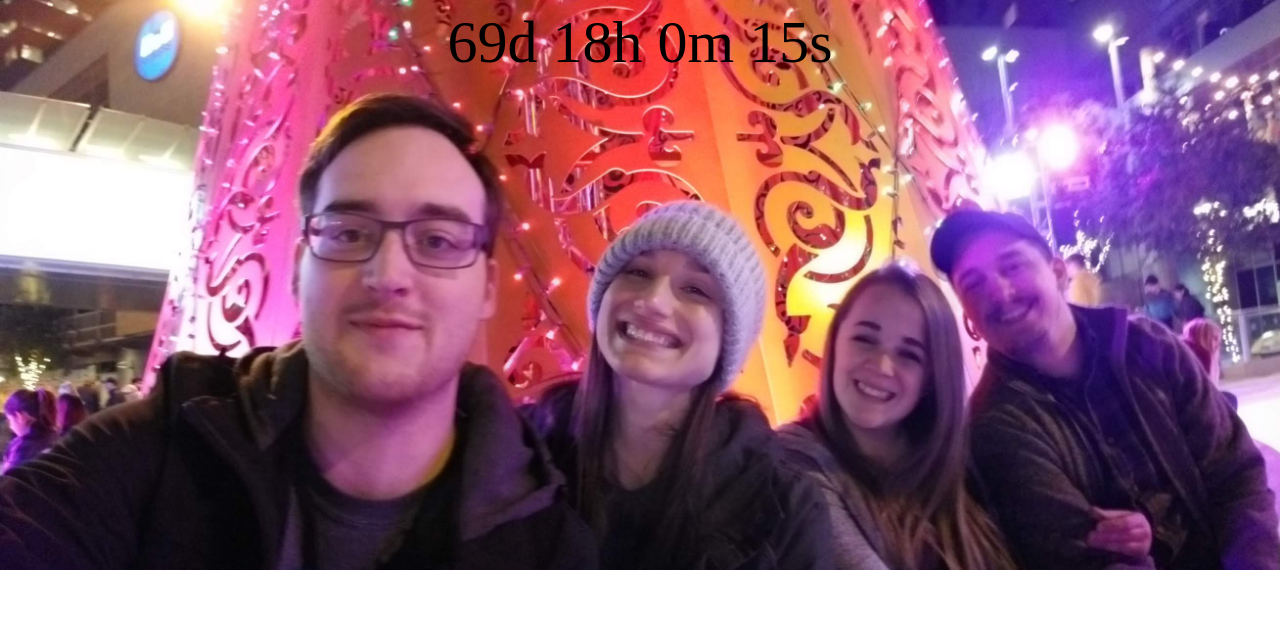
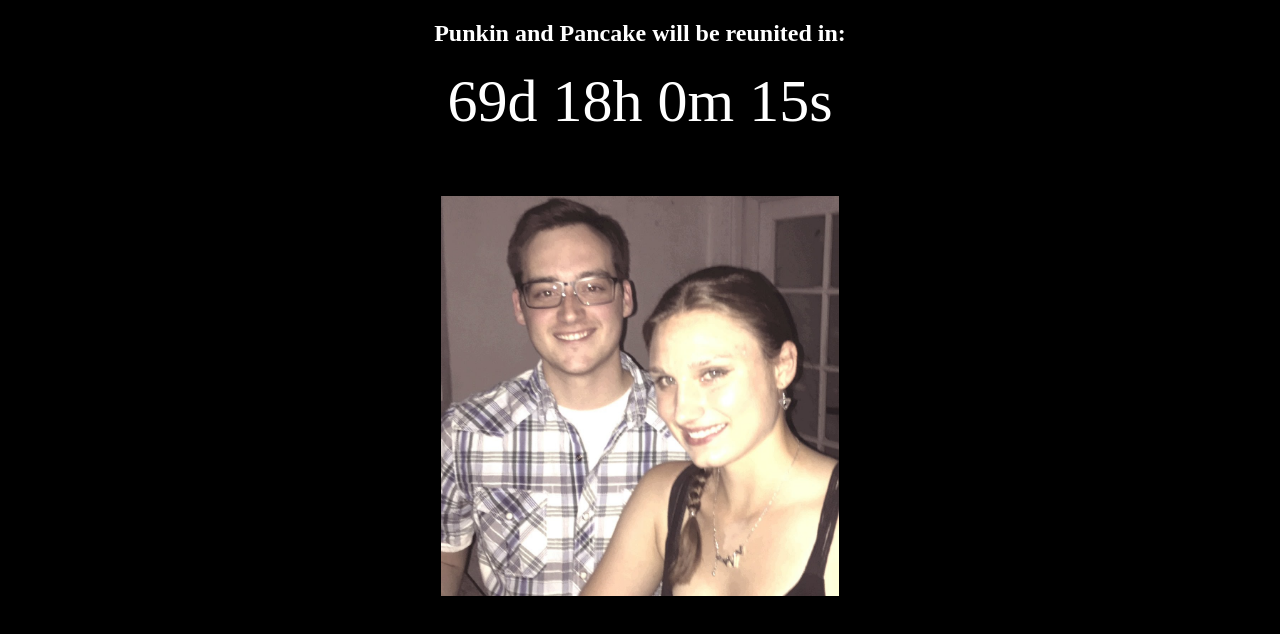
Before and after one commit to Chambrse/ReunionTimer, a plain HTML site: page index.html in a window 1280 px wide. Drawn offline with nearby package versions, Linux system fonts and the light colour scheme; no server answers.

Commit message:
finishing touches on mvp

```diff
--- a/index.html
+++ b/index.html
@@ -1,5 +1,6 @@
 <!DOCTYPE HTML>
 <html>
+
 <head>
     <meta name="viewport" content="width=device-width, initial-scale=1">
     <style>
@@ -11,41 +12,52 @@ p {
         }
 
         body {
-    height: 100%;
-    background-image: url('./images/20181215_201114.jpg');
-    background-repeat: no-repeat;
-    background-clip: content-box;
-    background-size: 100%;
+            background-color: black;
+        }
+
+        .white {
+            color: white;
+            text-align: center;
+        }
+
+        #image {
+            height: 50vh;
+        }
+
+        #images {
+            display: flex;
+            justify-content: center;
         }
     </style>
-<script
-  src="https://code.jquery.com/jquery-3.3.1.min.js"
-  integrity="sha256-FgpCb/KJQlLNfOu91ta32o/NMZxltwRo8QtmkMRdAu8="
+    <script src="https://code.jquery.com/jquery-3.3.1.min.js" integrity="sha256-FgpCb/KJQlLNfOu91ta32o/NMZxltwRo8QtmkMRdAu8="
         crossorigin="anonymous"></script>
 </head>
+
 <body>
+    <div class="container">
+        <div class="row jumbrotron">
+            <h2 class="white">Punkin and Pancake will be reunited in:</h2>
+            <p id="demo" class="white"></p>
+        </div>
+        <div class="row align-content-center">
+            <div id="images">
+                <img id="image" src="./images/1.jpg" />
+            </div>
+        </div>
+    </div>
 
-<p id="demo"></p>
 
     <script>
         // Set the date we're counting down to
         var countDownDate = new Date("Jun 7, 2019 12:00:00").getTime();
+        let numberOfImages = 18;
+        let slideshowInterval = setInterval(function () {
+            let imagePath = './images/' + Math.ceil(Math.random() * numberOfImages) + '.jpg';
+            console.log(imagePath);
+            $('#image').attr("src", imagePath);
+        }, 10000)
 
-$.ajax({
-    url : './images',
-    success: function (data) {
-        $(data).find("a").attr("href", function (i, val) {
-            if( val.match(/\.(jpe?g|png|gif)$/) ) {
-                $("body").append( "<img src='"+ folder + val +"'>" );
-            }
-        });
-    }
-});
-
-// Update the count down every 1 second
-var x = setInterval(function() {
-
-  // Get todays date and time
+        function updateTimer() {
             var now = new Date().getTime();
 
             // Find the distance between now and the count down date
@@ -66,8 +78,16 @@ var x = setInterval(function() {
                 clearInterval(x);
                 document.getElementById("demo").innerHTML = "EXPIRED";
             }
+        }
+
+        updateTimer();
+
+        // Update the count down every 1 second
+        var x = setInterval(function () {
+            updateTimer();
         }, 1000);
     </script>
 
 </body>
+
 </html>
```
Also changed, not shown: favicon.ico (added), images/1.jpg (renamed from images/2015-08-28 22.46.40.jpg), images/10.jpg (added), images/11.jpg (added), images/12.jpg (added), images/13.jpg (added), images/14.jpg (added), images/15.jpg (added), images/16.jpg (added), images/17.jpg (added), images/18.jpg (added), images/2.jpg (renamed from images/20160629_081526.jpg), images/20170423_142815.jpg (deleted), images/20170526_141245.jpg (deleted), 3 more files, 17 other files. Lines whose indentation alone changed are shown as unchanged.
